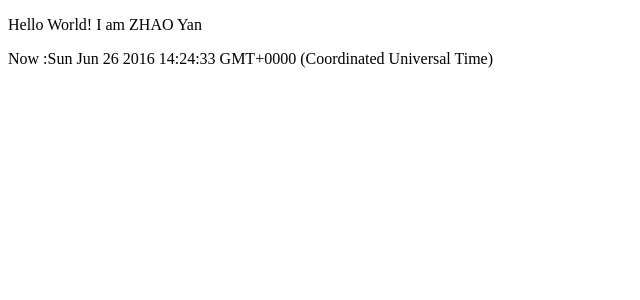
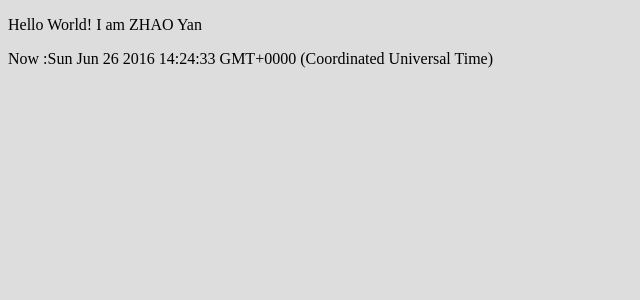
Before and after one commit to zzsanduo/my-react-trial, a React app: page / in a window 1280 px wide. Shown: the top 300 px of the page, without its empty margins (0-640 px from the left). Built offline with nearby package versions, Linux system fonts and the light colour scheme; the HTML template or start-up script is replaced by a standard one.

Commit message:
add main.css

```diff
--- a/package.json
+++ b/package.json
@@ -5,7 +5,8 @@
   "main": "index.js",
   "scripts": {
     "dev": "webpack -d --watch",
-    "build": "webpack -p"
+    "build": "webpack",
+    "hot": "webpack && webpack-dev-server --watch-poll --inline --hot"
   },
   "author": "",
   "license": "ISC",
--- a/src/index.jsx
+++ b/src/index.jsx
@@ -1,3 +1,6 @@
+import './main.css';
+
+
 import React from 'react';
 import {render} from 'react-dom';
 
--- /dev/null
+++ b/src/main.css
@@ -0,0 +1,3 @@
+body{
+    background-color:#ddd;
+}
--- a/webpack.config.js
+++ b/webpack.config.js
@@ -16,6 +16,11 @@ var config = {
         test : /\.jsx?/,
         include : APP_DIR,
         loader : 'babel'
+      },
+      {
+        test: /\.css$/,
+        exclude:/node_modules/,
+        loader:'style-loader!css-loader'
       }
     ]
   }
```
